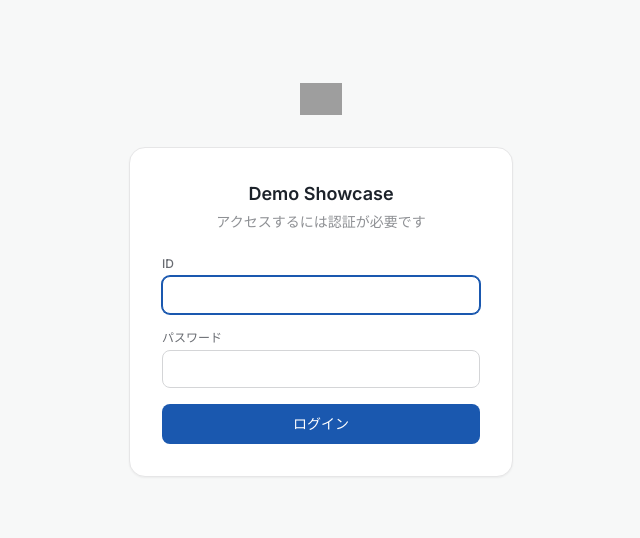
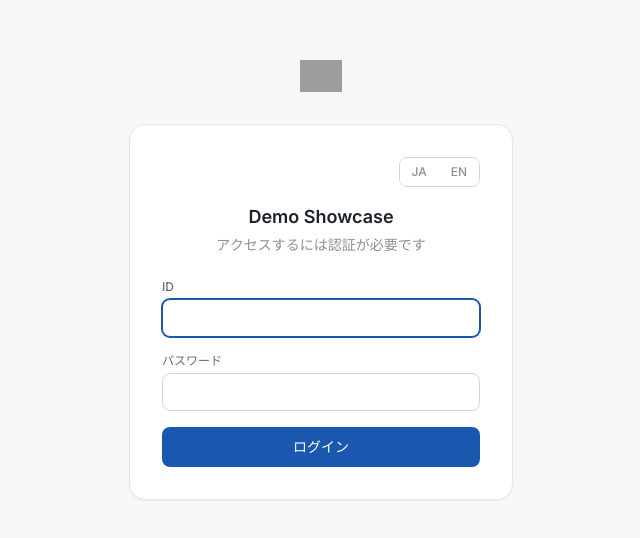
Before and after one commit to maximum80/track-showcase-demo, a React (Vite) app: page /platform/platform-01 in a window 1280 px wide. Shown: the part 120-658 px from the top of the page, without its empty margins (319-959 px from the left). Built offline with nearby package versions, Linux system fonts and the light colour scheme; grey boxes are pictures that could not be loaded.

Commit message:
feat: full i18n support for all pages (Sidebar, LoginPage, Header, ScenePage)

```diff
--- a/src/components/layout/AppLayout.tsx
+++ b/src/components/layout/AppLayout.tsx
@@ -8,7 +8,7 @@ import { MODULES, DEMO_SCENES } from '../../demo-data'
 import { LangContext } from '../../lang-context'
 import type { Lang } from '../../lang-context'
 
-function usePageTitle() {
+function usePageTitle(lang: Lang) {
   const location = useLocation()
   const segments = location.pathname.split('/').filter(Boolean)
 
@@ -25,8 +25,11 @@ function usePageTitle() {
   }
 
   const scene = DEMO_SCENES.find(s => s.id === sceneId)
+  const sceneTitle = scene
+    ? (lang === 'en' ? (scene.sceneEn ?? scene.scene) : scene.scene)
+    : sceneId
   return {
-    title: scene?.scene ?? sceneId,
+    title: sceneTitle,
     breadcrumb: [{ label: mod.label, to: `/${moduleId}` }],
     showBack: true,
   }
@@ -37,20 +40,20 @@ export function AppLayout() {
   const [collapsed, setCollapsed] = useState(false)
   const [dark, setDark] = useState(false)
   const [persona, setPersona] = useState('admin')
-  const [lang, setLang] = useState<Lang>('ja')
+  const [lang, setLang] = useState<Lang>(() => (localStorage.getItem('givery-language') as Lang) || 'ja')
 
-  const { title, breadcrumb, showBack } = usePageTitle()
+  const { title, breadcrumb, showBack } = usePageTitle(lang)
 
   const langToggle = (
     <div className="flex items-center rounded-lg border border-neutral-200 overflow-hidden text-xs font-medium">
       <button
-        onClick={() => setLang('ja')}
+        onClick={() => { setLang('ja'); localStorage.setItem('givery-language', 'ja') }}
         className={`px-3 py-1.5 transition-colors ${lang === 'ja' ? 'bg-[#1A58AF] text-white' : 'bg-white text-neutral-500 hover:bg-neutral-50'}`}
       >
         JA
       </button>
       <button
-        onClick={() => setLang('en')}
+        onClick={() => { setLang('en'); localStorage.setItem('givery-language', 'en') }}
         className={`px-3 py-1.5 transition-colors ${lang === 'en' ? 'bg-[#1A58AF] text-white' : 'bg-white text-neutral-500 hover:bg-neutral-50'}`}
       >
         EN
--- a/src/components/layout/Sidebar.tsx
+++ b/src/components/layout/Sidebar.tsx
@@ -143,7 +143,7 @@ export function Sidebar({ collapsed, onToggle }: SidebarProps) {
                           : 'text-neutral-600 hover:text-primary hover:bg-neutral-50',
                       )}
                     >
-                      <span className="truncate leading-snug">{scene.scene}</span>
+                      <span className="truncate leading-snug">{t(scene.scene, scene.sceneEn ?? scene.scene)}</span>
                     </NavLink>
                   ))}
                 </div>
--- a/src/pages/LoginPage.tsx
+++ b/src/pages/LoginPage.tsx
@@ -1,4 +1,5 @@
 import React, { useState } from 'react'
+import type { Lang } from '../lang-context'
 
 const TRACK_LOGO_URL = 'https://res.cloudinary.com/hkldfk58b/image/upload/v1666933718/sx1vjp0836o280ivvwgi.png'
 const CORRECT_ID = 'track'
@@ -8,10 +9,17 @@ interface LoginPageProps {
   onAuth: () => void
 }
 
+function getStoredLang(): Lang {
+  return (localStorage.getItem('givery-language') as Lang) || 'ja'
+}
+
 export function LoginPage({ onAuth }: LoginPageProps) {
   const [id, setId] = useState('')
   const [pass, setPass] = useState('')
   const [error, setError] = useState(false)
+  const [lang, setLang] = useState<Lang>(getStoredLang)
+
+  const isEn = lang === 'en'
 
   const handleSubmit = (e: React.FormEvent) => {
     e.preventDefault()
@@ -23,6 +31,11 @@ export function LoginPage({ onAuth }: LoginPageProps) {
     }
   }
 
+  const handleLangChange = (l: Lang) => {
+    setLang(l)
+    localStorage.setItem('givery-language', l)
+  }
+
   return (
     <div className="min-h-screen bg-neutral-50 flex items-center justify-center px-4">
       <div className="w-full max-w-sm">
@@ -30,8 +43,26 @@ export function LoginPage({ onAuth }: LoginPageProps) {
           <img src={TRACK_LOGO_URL} alt="Track" className="h-8 object-contain" />
         </div>
         <div className="bg-white rounded-2xl border border-neutral-100 shadow-sm p-8">
+          <div className="flex justify-end mb-4">
+            <div className="flex items-center rounded-lg border border-neutral-200 overflow-hidden text-xs font-medium">
+              <button
+                onClick={() => handleLangChange('ja')}
+                className={`px-3 py-1.5 transition-colors ${lang === 'ja' ? 'bg-[#1A58AF] text-white' : 'bg-white text-neutral-500 hover:bg-neutral-50'}`}
+              >
+                JA
+              </button>
+              <button
+                onClick={() => handleLangChange('en')}
+                className={`px-3 py-1.5 transition-colors ${lang === 'en' ? 'bg-[#1A58AF] text-white' : 'bg-white text-neutral-500 hover:bg-neutral-50'}`}
+              >
+                EN
+              </button>
+            </div>
+          </div>
           <h1 className="text-lg font-semibold text-neutral-900 mb-1 text-center">Demo Showcase</h1>
-          <p className="text-sm text-neutral-500 text-center mb-6">アクセスするには認証が必要です</p>
+          <p className="text-sm text-neutral-500 text-center mb-6">
+            {isEn ? 'Authentication required to access' : 'アクセスするには認証が必要です'}
+          </p>
           <form onSubmit={handleSubmit} className="space-y-4">
             <div>
               <label className="block text-xs font-medium text-neutral-600 mb-1">ID</label>
@@ -44,7 +75,9 @@ export function LoginPage({ onAuth }: LoginPageProps) {
               />
             </div>
             <div>
-              <label className="block text-xs font-medium text-neutral-600 mb-1">パスワード</label>
+              <label className="block text-xs font-medium text-neutral-600 mb-1">
+                {isEn ? 'Password' : 'パスワード'}
+              </label>
               <input
                 type="password"
                 value={pass}
@@ -53,13 +86,15 @@ export function LoginPage({ onAuth }: LoginPageProps) {
               />
             </div>
             {error && (
-              <p className="text-xs text-red-500">IDまたはパスワードが正しくありません</p>
+              <p className="text-xs text-red-500">
+                {isEn ? 'Invalid ID or password' : 'IDまたはパスワードが正しくありません'}
+              </p>
             )}
             <button
               type="submit"
               className="w-full py-2.5 bg-[#1A58AF] text-white rounded-lg text-sm font-medium hover:bg-[#1648a0] transition-colors"
             >
-              ログイン
+              {isEn ? 'Login' : 'ログイン'}
             </button>
           </form>
         </div>
--- a/src/pages/ScenePage.tsx
+++ b/src/pages/ScenePage.tsx
@@ -85,7 +85,7 @@ export function ScenePage() {
   const t = useT()
 
   const scene = getSceneById(sceneId ?? '')
-  if (!scene) return <div className="text-neutral-400">シーンが見つかりません</div>
+  if (!scene) return <div className="text-neutral-400">{t('シーンが見つかりません', 'Scene not found')}</div>
 
   const scenes = module ? getScenesByModule(scene.module) : []
   const currentIndex = scenes.findIndex(s => s.id === sceneId)
```
